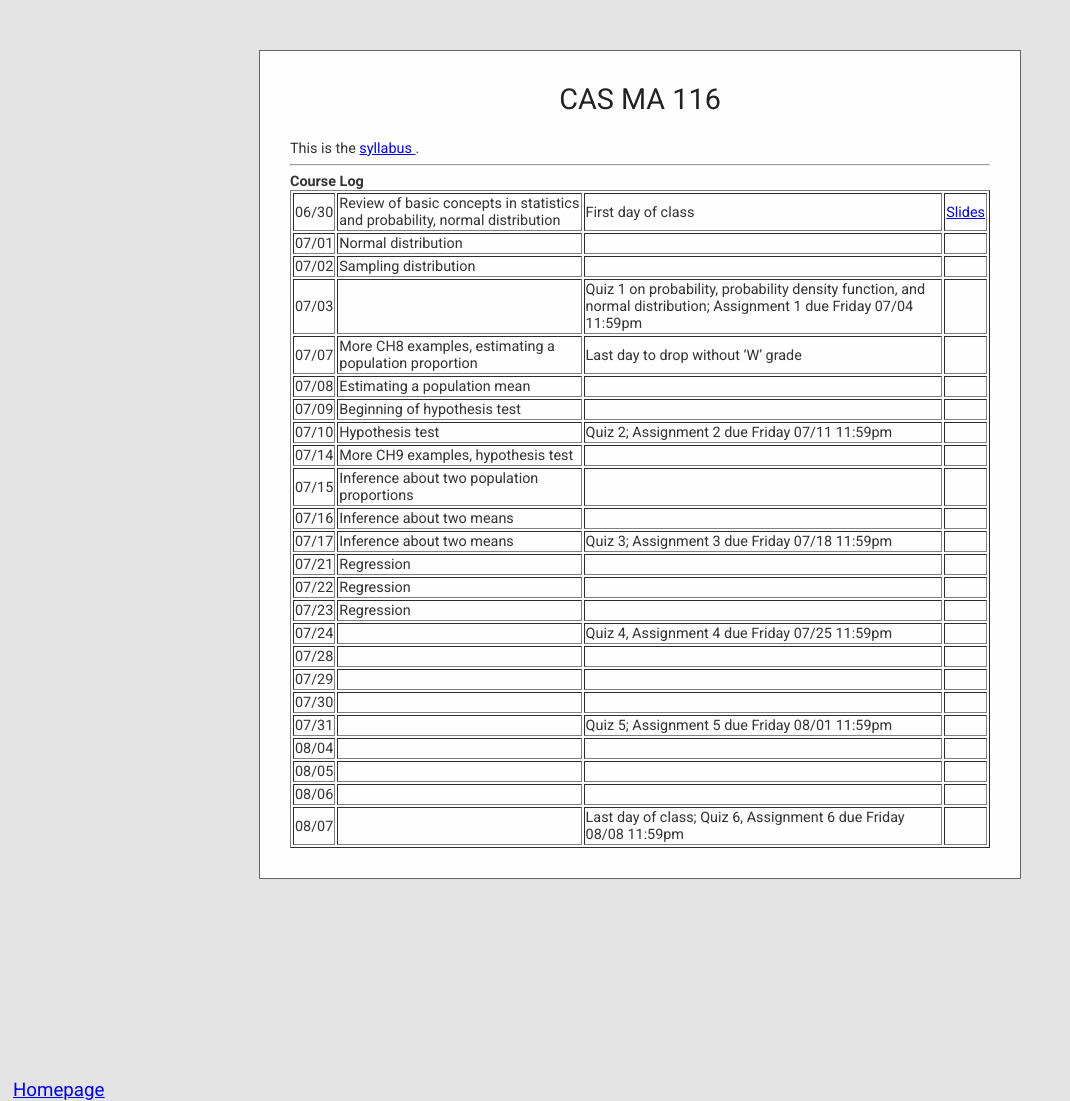
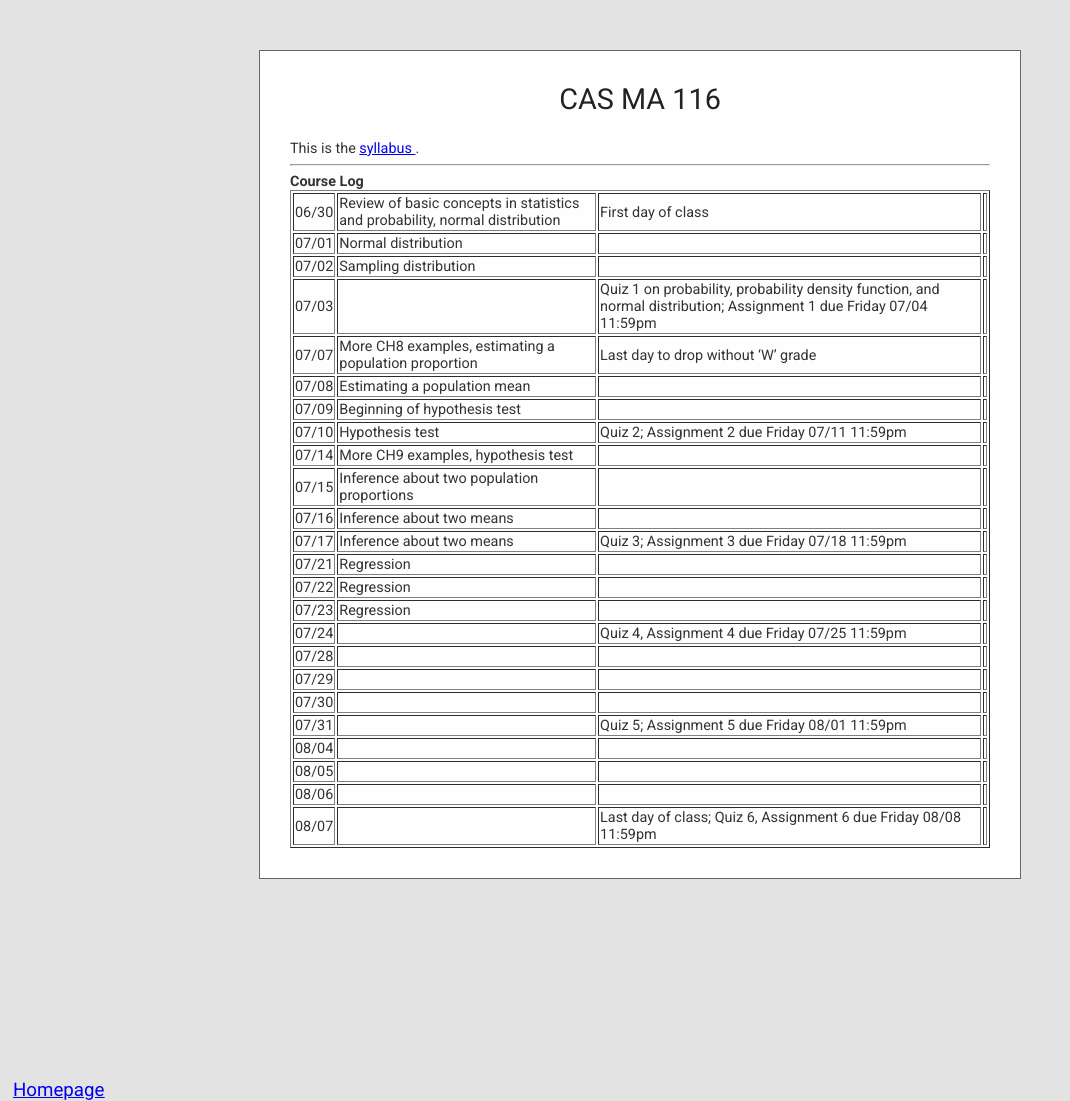
Before and after one commit to cesail/cesail.github.io, a Jekyll site: the page built from courses/25s2ma116/index.html, in a window 1280 px wide. Shown: the whole page, without its empty margins (0-1070 px from the left). Built offline with Jekyll 4.4.1, drawn with Linux system fonts in a browser that asks for light colours; some web fonts are replaced; a script that is not in the unit is left out.

Commit message:
Update index.html

```diff
--- a/courses/25s2ma116/index.html
+++ b/courses/25s2ma116/index.html
@@ -77,7 +77,7 @@
     <td> 06/30 </td>
     <td> Review of basic concepts in statistics and probability, normal distribution </td>
     <td> First day of class</td>
-    <td> <a href="BasicProbability.pdf"> Slides </a> </td>
+    <td>  </td>
   </tr>
   <tr>
     <td> 07/01 </td>
```
